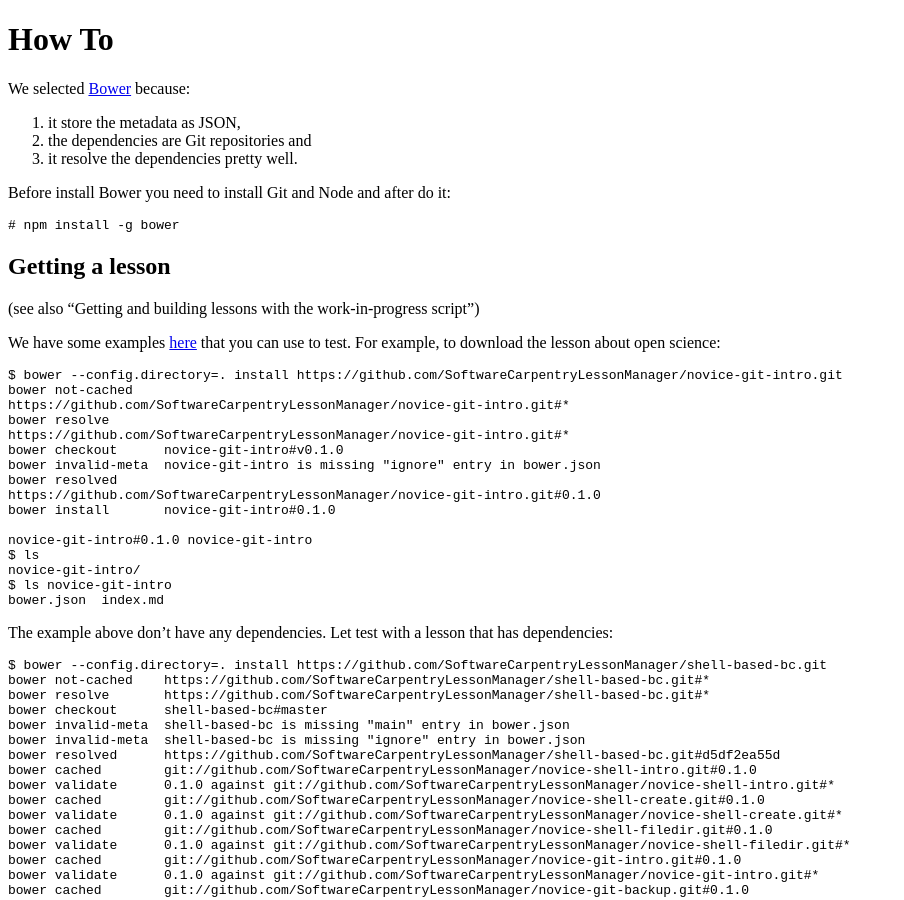
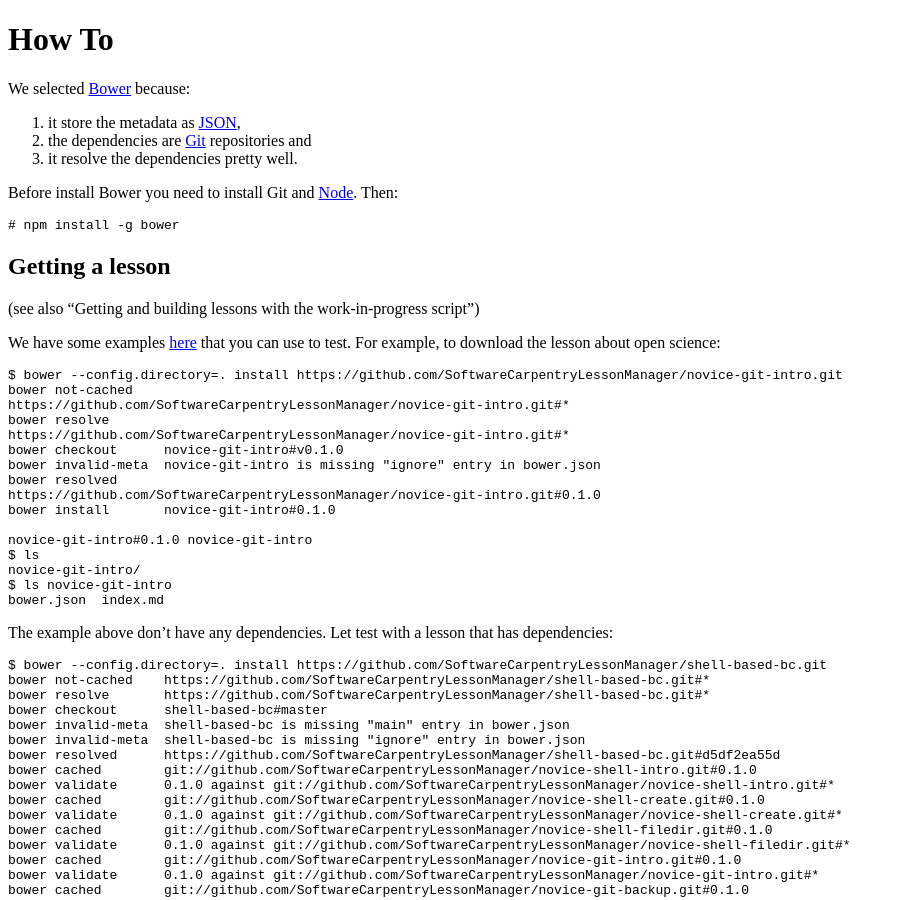
Before and after one commit to wking/lesson-manager, a Jekyll site: the page built from 04-howto.md, in a window 1280 px wide and 900 px high. Shown: the whole window, without its empty margins (0-904 px from the left). Built offline with Jekyll 4.4.1, drawn with Linux system fonts in a browser that asks for light colours.

Commit message:
04-howto.md: Use reference-style links to avoid URLs in the text
Besides making the text easier to read, reference-style links [1]
also:

* Isolate the text from changes to the URLs (e.g. no need to reflow if
  the lesson-manager repository moves to a new URL).
* Allows you to reuse a single URL if you wanted to link to Bower (or
  whatever) every time you mention it (instead of just the first
  time).
* Provides a convenient list of URLs at the end of the Markdown file
  which you can use to check for dead links later.

[1]: http://daringfireball.net/projects/markdown/syntax#link

```diff
--- a/04-howto.md
+++ b/04-howto.md
@@ -3,13 +3,13 @@
 title: How To
 ---
 
-We selected [Bower](http://bower.io/) because:
+We selected [Bower][] because:
 
-1. it store the metadata as JSON,
-2. the dependencies are Git repositories and
+1. it store the metadata as [JSON][],
+2. the dependencies are [Git][] repositories and
 3. it resolve the dependencies pretty well.
 
-Before install Bower you need to install Git and Node and after do it:
+Before install Bower you need to install Git and [Node][].  Then:
 
 ~~~
 # npm install -g bower
```
Also changed, not shown: other parts of 04-howto.md (+9 -3 lines).
